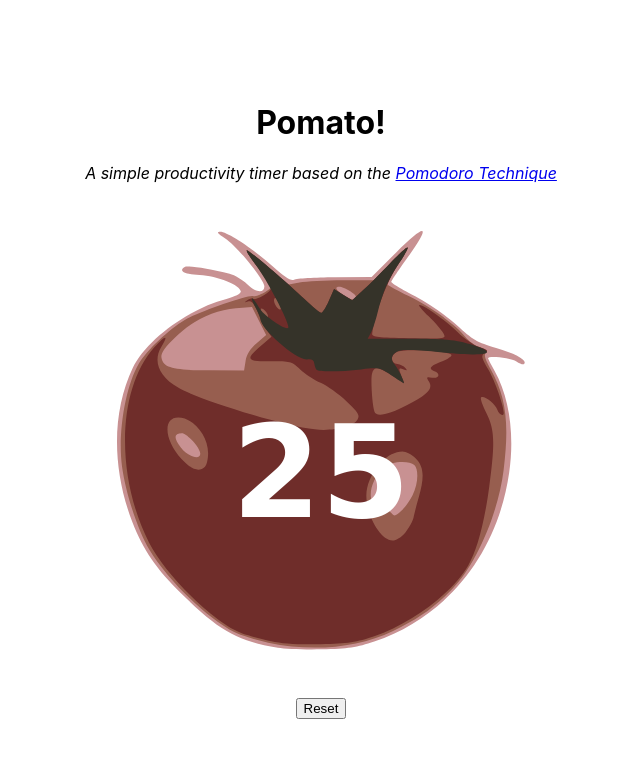
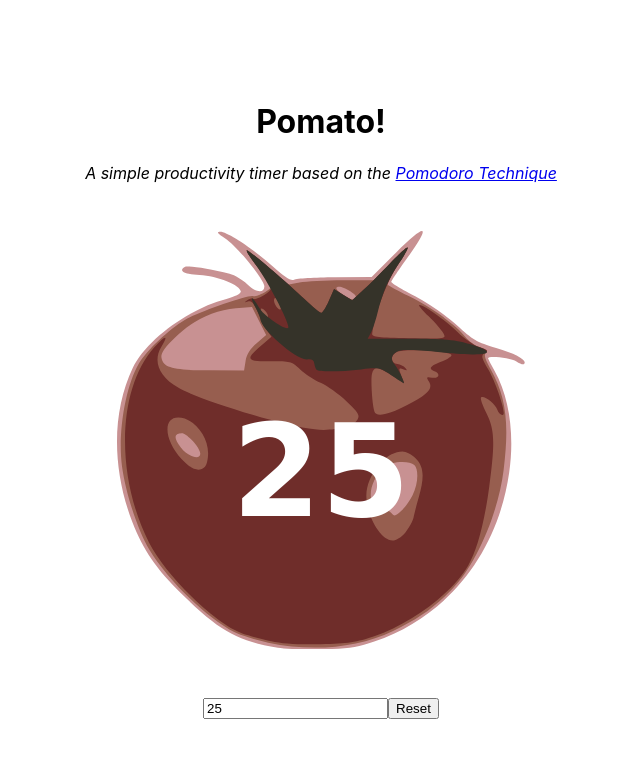
Before and after one commit to neonfuz/Pomato, a React (Create React App) app: page / in a window 1280 px wide. Shown: the top 758 px of the page, without its empty margins (319-959 px from the left). Built offline with nearby package versions, Linux system fonts and the light colour scheme.

Commit message:
Made sprint time editable

```diff
--- a/src/App.js
+++ b/src/App.js
@@ -1,23 +1,17 @@
-import React from 'react'
+import React, { useState } from 'react'
 import './App.css'
 
 import Timer from './timer'
 import Favicon from './favicon.js'
 import PomTimer from './pomtimer'
 
-const App = () => (
-  <div className="App">
-    <h1>Pomato!</h1>
-    <i>
-      A simple productivity timer based on the{' '}
-      <a href="https://en.wikipedia.org/wiki/Pomodoro_Technique">
-        Pomodoro Technique
-      </a>
-    </i>
+const Blah = () => {
+  const [sprintTime, setSprintTime] = useState(25)
+  return (
     <Timer interval={1000 * 60}>
       {([time, reset]) => {
          const minutes = time
-         const remaining = Math.max(0, 25-minutes)
+         const remaining = Math.max(0, sprintTime-minutes)
          return (
            <>
              <PomTimer time={remaining} />
@@ -28,11 +22,28 @@ const App = () => (
                weight="bold"
                off1={4}
              />
+<div>
+             <input value={sprintTime} onChange={
+               ({target: {value}}) => setSprintTime(value)
+             }/>
              <button onClick={reset}>Reset</button>
+</div>
            </>
          )
       }}
     </Timer>
+  )
+}
+const App = () => (
+  <div className="App">
+    <h1>Pomato!</h1>
+    <i>
+      A simple productivity timer based on the{' '}
+      <a href="https://en.wikipedia.org/wiki/Pomodoro_Technique">
+        Pomodoro Technique
+      </a>
+    </i>
+    <Blah />
   </div>
 )
 
```
